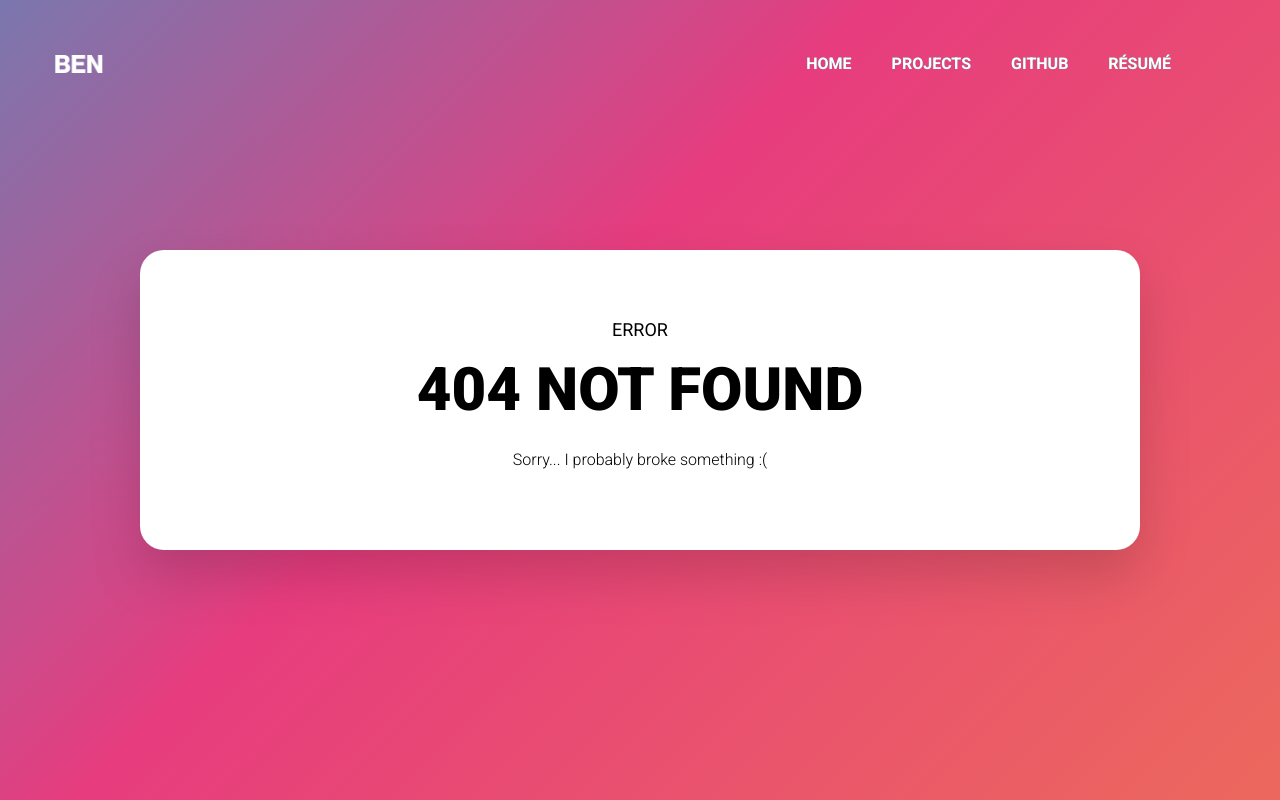
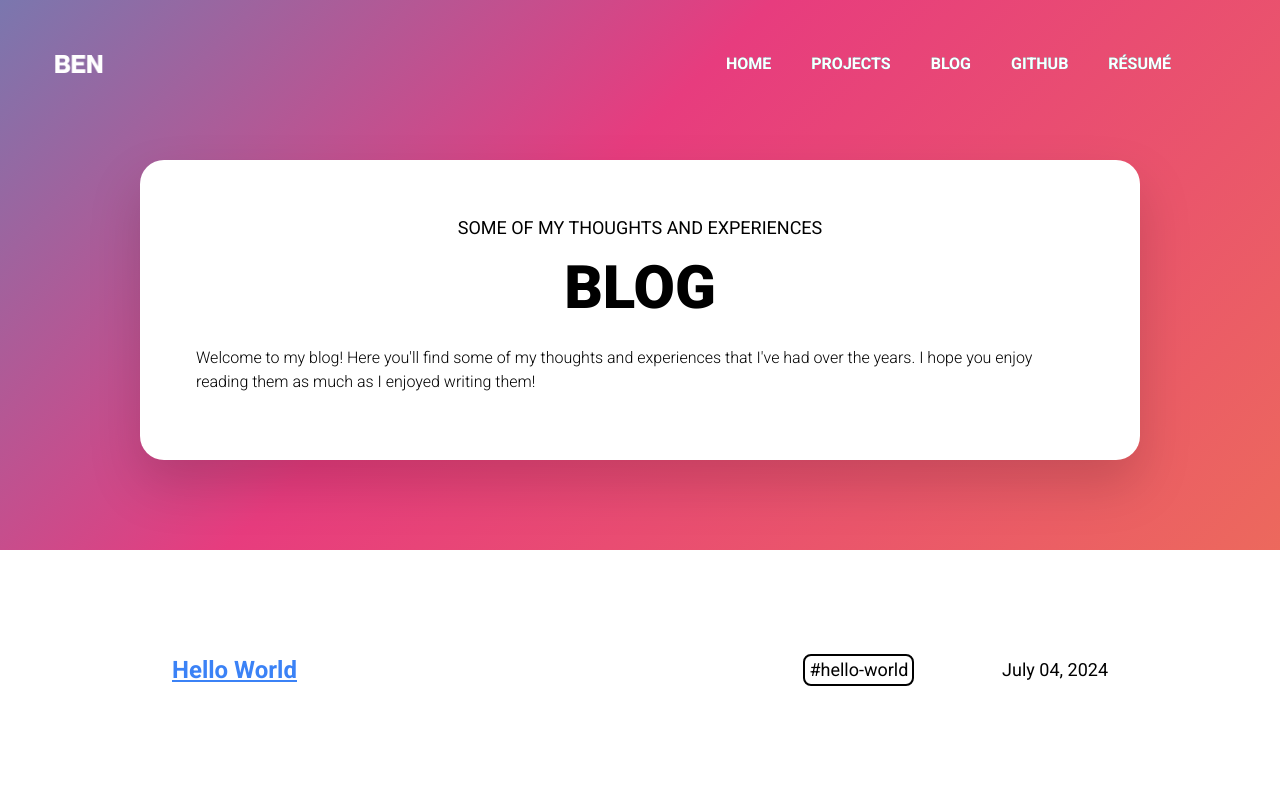
Before and after one commit to Leg3ndary/ben-portfolio, a Next.js app: page /blog in a window 1280 px wide. Before the commit this address had no page. Shown: the top 800 px of the page. Built offline with nearby package versions, Linux system fonts and the light colour scheme; some icons are missing.

Commit message:
Finish blog start

```diff
--- /dev/null
+++ b/src/components/Hashtag.tsx
@@ -0,0 +1,8 @@
+export default function Hashtag({ hashtag }: { hashtag: string }) {
+    // TODO: Add a funny hashtag search
+    return (
+        <div className="inline-block px-1 border-2 border-black rounded-lg dark:border-[#ececec]">
+            #{hashtag}
+        </div>
+    );
+}
--- a/src/components/MdxLayout.tsx
+++ b/src/components/MdxLayout.tsx
@@ -1,7 +1,14 @@
 import { BlogMetadata } from "@/types";
 import Head from "next/head";
 
-export default function MdxLayout({ children, metadata }: { children: React.ReactNode, metadata: BlogMetadata }) {
+export default function MdxLayout({
+    children,
+    metadata,
+}: {
+    children: React.ReactNode;
+    metadata: BlogMetadata;
+}) {
+
     return (
         <>
             <Head>
@@ -31,11 +38,18 @@ export default function MdxLayout({ children, metadata }: { children: React.Reac
                 />
             </Head>
             <div className="relative top-0 flex justify-center w-full h-24 lg:h-32 bg-rainbow-gradient animate-breathing-gradient" />
-            <div className="flex mx-auto w-[400px] md:w-[700px] lg:w-[1000px] xl:[1200px] mt-12 mb-16 lg:mb-10 lg:mt-8 p-2 lg:p-4 scroll-m-6 dark:text-[#ececec] min-h-screen">
+            <div className="flex mx-auto w-[400px] md:w-[700px] lg:w-[1000px] xl:[1200px] mt-12 mb-16 lg:mb-10 lg:mt-8 p-2 lg:p-4 scroll-m-6 dark:text-[#ececec]">
                 <div className="flex flex-col w-full min-h-screen px-6">
-                    <h1 className="py-2 text-3xl font-black lg:text-5xl">{metadata.title}</h1>
-                    <h2 className="py-2 italic text-md lg:text-xl font-base">{metadata.description}</h2>
-                    <h3 className="py-2 text-xs font-light lg:text-sm">Posted: {metadata.created} - Last Updated: {metadata.updated}</h3>
+                    <h1 className="py-2 text-3xl font-black lg:text-5xl">
+                        {metadata.title}
+                    </h1>
+                    <h2 className="py-2 italic text-md lg:text-xl font-base">
+                        {metadata.description}
+                    </h2>
+                    <h3 className="py-2 text-xs font-light lg:text-sm">
+                        Posted: {metadata.created} - Last Updated:{" "}
+                        {metadata.updated}
+                    </h3>
                     {children}
                 </div>
             </div>
--- a/src/components/Navigation.tsx
+++ b/src/components/Navigation.tsx
@@ -91,6 +91,19 @@ export default function Navigation() {
                                 className={`text-base font-bold text-center text-white transition-all duration-1000 ${
                                     scrollY > 0 ? "hover:text-transparent" : ""
                                 }`}
+                                href="/blog"
+                            >
+                                BLOG
+                            </Link>
+                        </motion.div>
+                        <motion.div
+                            className="bg-clip-text bg-rainbow-gradient animate-breathing-gradient"
+                            {...motionAnim}
+                        >
+                            <Link
+                                className={`text-base font-bold text-center text-white transition-all duration-1000 ${
+                                    scrollY > 0 ? "hover:text-transparent" : ""
+                                }`}
                                 href="/github"
                             >
                                 GITHUB
@@ -162,6 +175,13 @@ export default function Navigation() {
                         </Link>
                         <Link
                             className="p-2 text-xl font-bold text-center text-white"
+                            href="/blog"
+                            onClick={() => setIsOpen(false)}
+                        >
+                            BLOG
+                        </Link>
+                        <Link
+                            className="p-2 text-xl font-bold text-center text-white"
                             href="/github"
                             onClick={() => setIsOpen(false)}
                         >
--- /dev/null
+++ b/src/pages/blog.tsx
@@ -0,0 +1,120 @@
+import Head from "next/head";
+import { motion } from "framer-motion";
+import fs from "fs";
+import path from "path";
+import { BlogMetadata } from "@/types";
+import Link from "next/link";
+import Hashtag from "@/components/Hashtag";
+
+export async function getStaticProps() {
+    const div = "src/pages/blog";
+    const dir = path.resolve(process.cwd(), div);
+    const filenames = fs.readdirSync(dir);
+
+    const posts = filenames.map((filename) => {
+        const filePath = path.join(dir, filename);
+        const fileContent = fs.readFileSync(filePath, "utf8");
+
+        const data = JSON.parse(
+            fileContent.split("export const metadata = ")[1].split("};")[0] +
+                "}"
+        );
+        return {
+            ...data,
+            slug: filename.replace(/\.mdx?$/, ""),
+        };
+    });
+
+    posts.sort((a, b) => {
+        const dateA = new Date(a.updated);
+        const dateB = new Date(b.updated);
+
+        if (dateA > dateB) return -1;
+        if (dateA < dateB) return 1;
+        return 0;
+    });
+
+    return {
+        props: {
+            posts,
+        },
+    };
+}
+export default function Blog({ posts }: { posts: BlogMetadata[] }) {
+    return (
+        <>
+            <Head>
+                <title>Ben&apos;s Blog</title>
+                <meta name="theme-color" content="#339ccd" />
+                <meta property="og:title" content="Ben's Blog" />
+                <meta
+                    property="og:description"
+                    content="Ben's Projects Page."
+                />
+                <meta property="description" content="Ben's Blog Page." />
+                <meta
+                    property="og:image"
+                    content="https://i.imgur.com/6KdqAaf.png"
+                />
+                <meta property="og:type" content="website" />
+                <meta property="og:url" content="https://bzhou.ca/blog" />
+                <meta
+                    name="description"
+                    content="Ben's Blog page, view some of my thoughts and experiences!"
+                />
+            </Head>
+            <div className="relative top-0 flex justify-center w-full h-[550px] bg-rainbow-gradient animate-breathing-gradient">
+                <motion.div
+                    className="relative flex h-[370px] lg:h-[300px] bg-white dark:text-[#ececec] dark:bg-[#121212] border-black w-11/12 lg:w-[1000px] drop-shadow-2xl mt-32 lg:mt-40 rounded-3xl duration-1000 ease-in-out transition-all"
+                    initial={{ y: -20, opacity: 0 }}
+                    animate={{ y: 0, opacity: 1 }}
+                    transition={{ duration: 1 }}
+                >
+                    <div className="flex flex-col justify-center w-full h-full p-12">
+                        <h2 className="p-2 text-lg text-center">
+                            SOME OF MY THOUGHTS AND EXPERIENCES
+                        </h2>
+                        <h1 className="p-2 text-4xl font-black text-center lg:text-6xl">
+                            BLOG
+                        </h1>
+                        <p className="p-2 py-5 font-light">
+                            Welcome to my blog! Here you&apos;ll find some of my
+                            thoughts and experiences that I&apos;ve had over the
+                            years. I hope you enjoy reading them as much as I
+                            enjoyed writing them!
+                        </p>
+                    </div>
+                </motion.div>
+            </div>
+            <div className="flex flex-col flex-wrap content-center w-full min-h-[50vh] pt-12 pb-16 lg:pb-20 lg:pt-24 3xl:pt-12 dark:text-[#ececec] max-w-[1000px] mx-auto p-4">
+                <table className="min-w-full table-auto">
+                    <tbody>
+                        {posts.map((post) => (
+                            <tr key={post.slug}>
+                                <td className="w-2/5 px-4 py-2 text-2xl font-bold text-blue-500 underline">
+                                    <Link
+                                        href={`/blog/${post.slug}`}
+                                        prefetch={false}
+                                    >
+                                        {post.title}
+                                    </Link>
+                                </td>
+                                <td className="w-2/5 px-4 py-2 text-lg text-right">
+                                    {post.tags.map((element) => (
+                                        <Hashtag
+                                            key={element}
+                                            hashtag={element}
+                                        />
+                                    ))}
+                                </td>
+                                <td className="justify-end px-4 py-2 text-lg text-right">
+                                    {post.updated}
+                                </td>
+                            </tr>
+                        ))}
+                    </tbody>
+                </table>
+            </div>
+        </>
+    );
+}
--- a/src/pages/blog/HelloWorld.mdx
+++ b/src/pages/blog/HelloWorld.mdx
@@ -1,12 +1,12 @@
 import MdxLayout from "../../components/MdxLayout";
 
 export const metadata = {
-    title: "Hello World",
-    description: "A simple hello world blog post.",
-    slug: "HelloWorld",
-    created: "2024-07-04",
-    updated: "2024-07-04",
-    tags: ["hello-world"],
+    "title": "Hello World",
+    "description": "A simple hello world blog post.",
+    "slug": "HelloWorld",
+    "created": "July 04, 2024",
+    "updated": "July 04, 2024",
+    "tags": ["hello-world"]
 };
 
 ![Nature photo](https://i.imgur.com/ooYKzMJ.jpeg)
```
